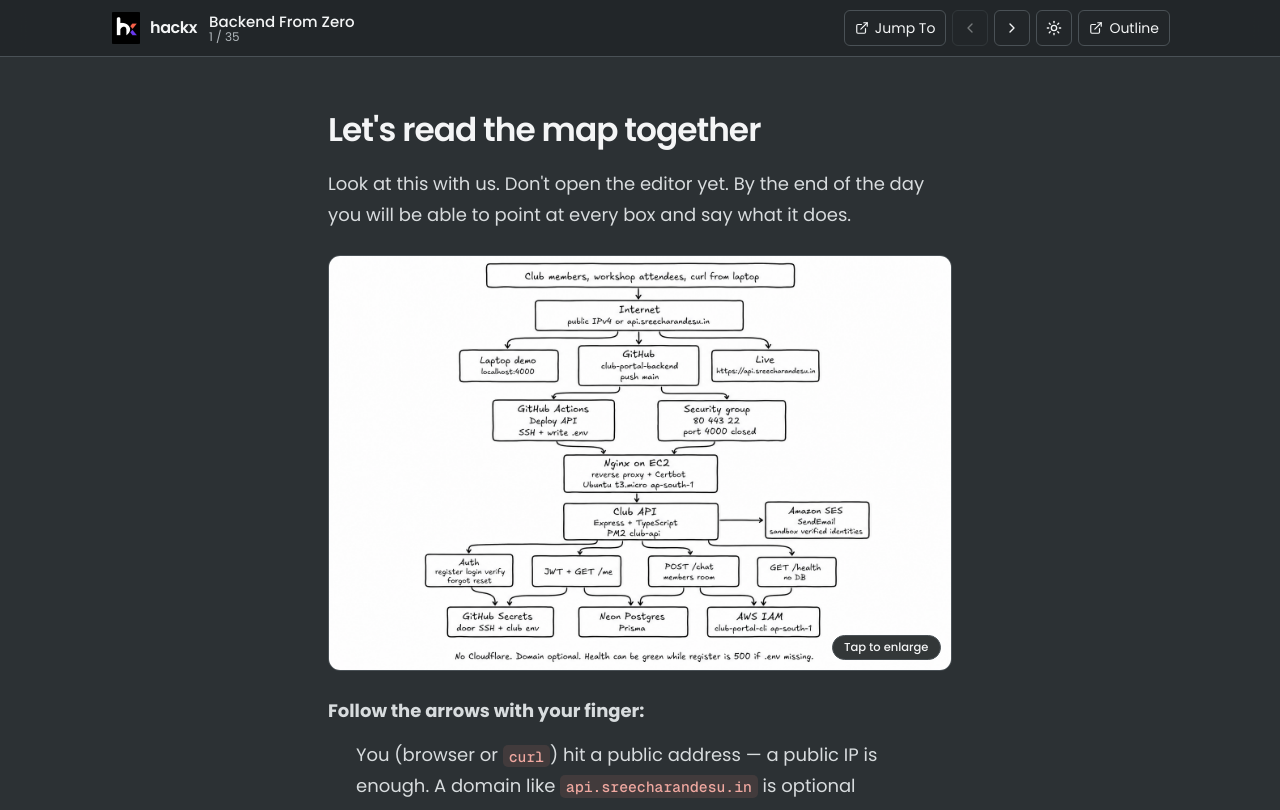
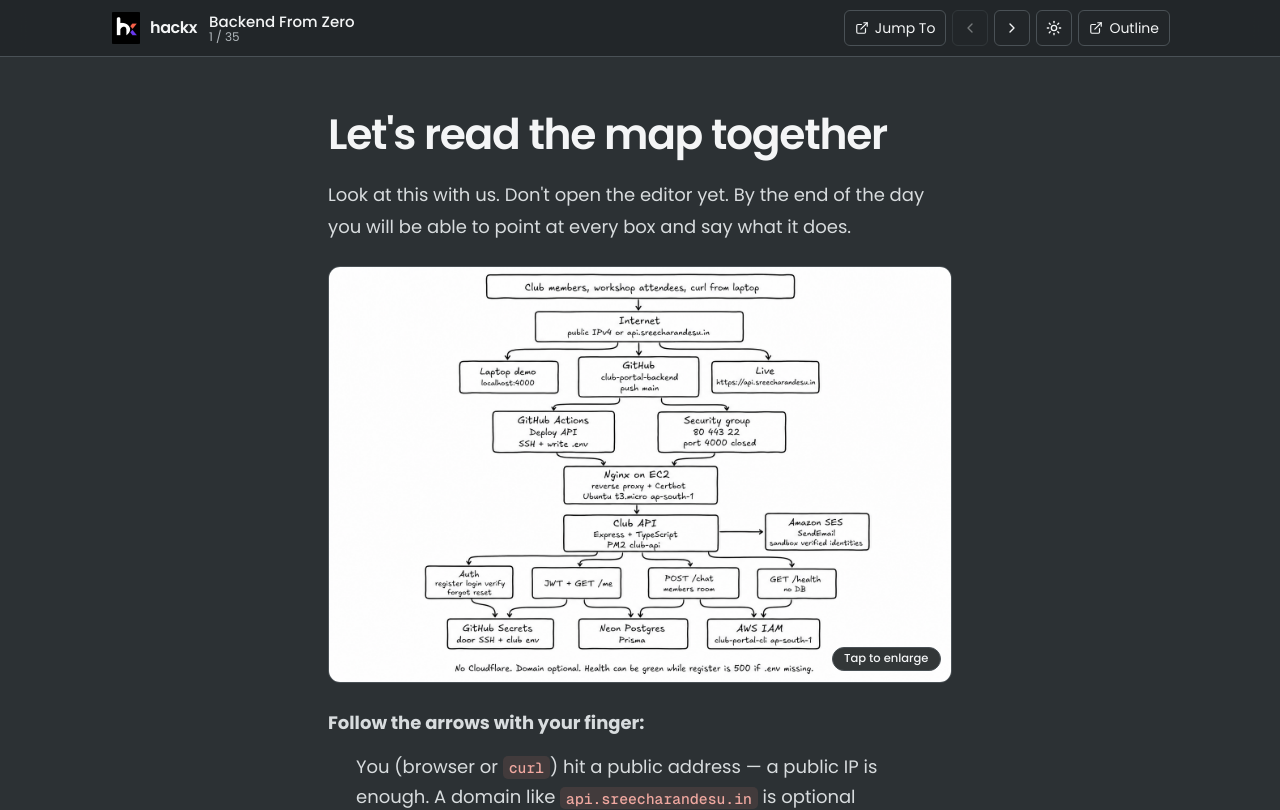
Before and after one commit to sreecharan-desu/hackx-slides, a Next.js app: page /tracks/backend-from-zero/01-what-you-own in a window 1280 px wide. Shown: the top 810 px of the page. Built offline with nearby package versions, Linux system fonts and the light colour scheme.

Commit message:
Bump slide titles on larger screens without crowding phones.
Keep h1 near the current mobile size; scale up from tablet and desktop breakpoints only.

```diff
--- a/src/app/globals.css
+++ b/src/app/globals.css
@@ -105,17 +105,26 @@
 }
 
 .classic-prose h1 {
-  font-size: 1.85rem;
+  font-size: 1.8rem;
   font-weight: 600;
-  line-height: 1.25;
+  line-height: 1.22;
   margin: 0 0 1.1rem;
   letter-spacing: -0.03em;
   color: var(--foreground);
+  text-wrap: balance;
 }
 
 @media (min-width: 640px) {
   .classic-prose h1 {
-    font-size: 2.05rem;
+    font-size: 2.35rem;
+    line-height: 1.18;
+    margin-bottom: 1.25rem;
+  }
+}
+
+@media (min-width: 900px) {
+  .classic-prose h1 {
+    font-size: 2.65rem;
   }
 }
 
```
